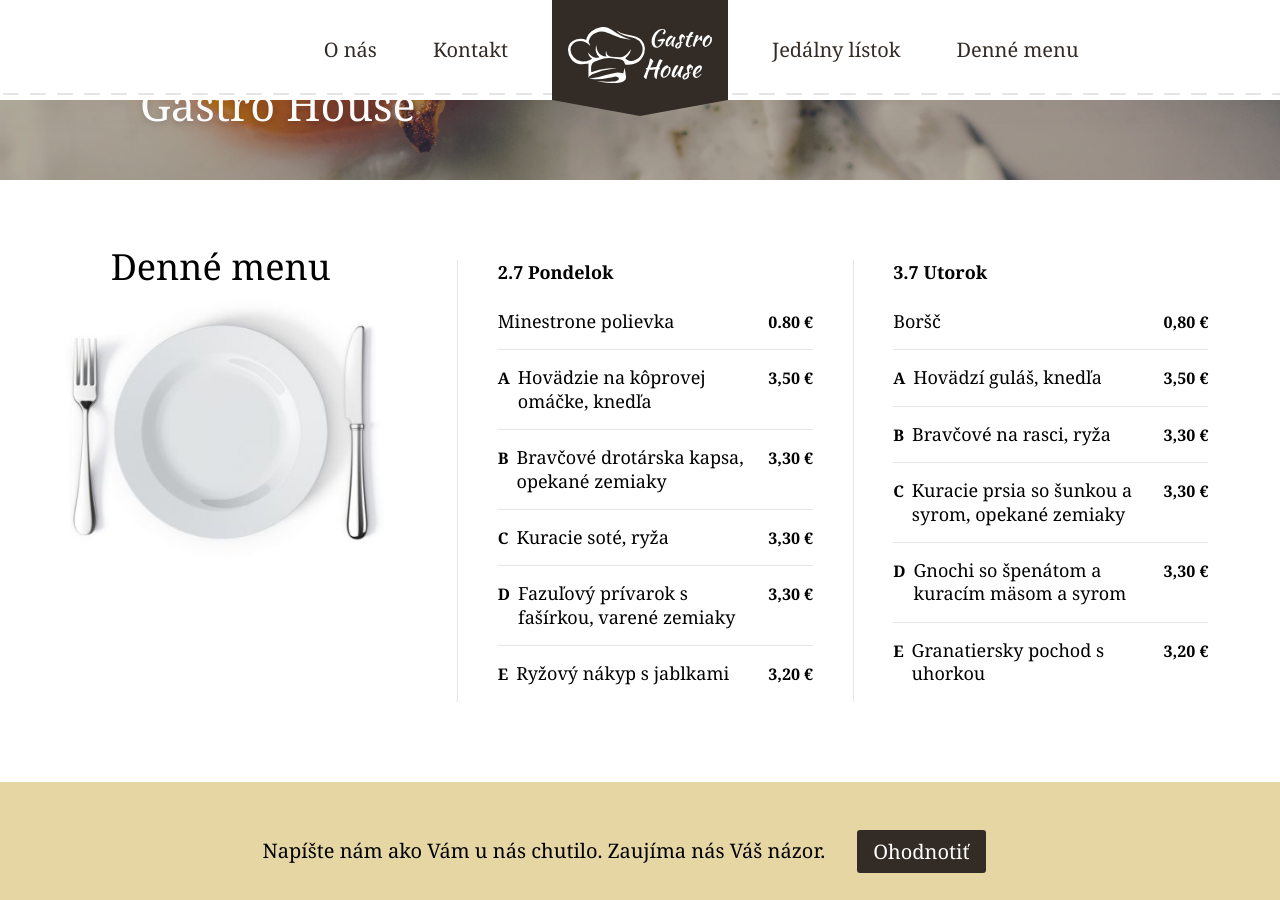
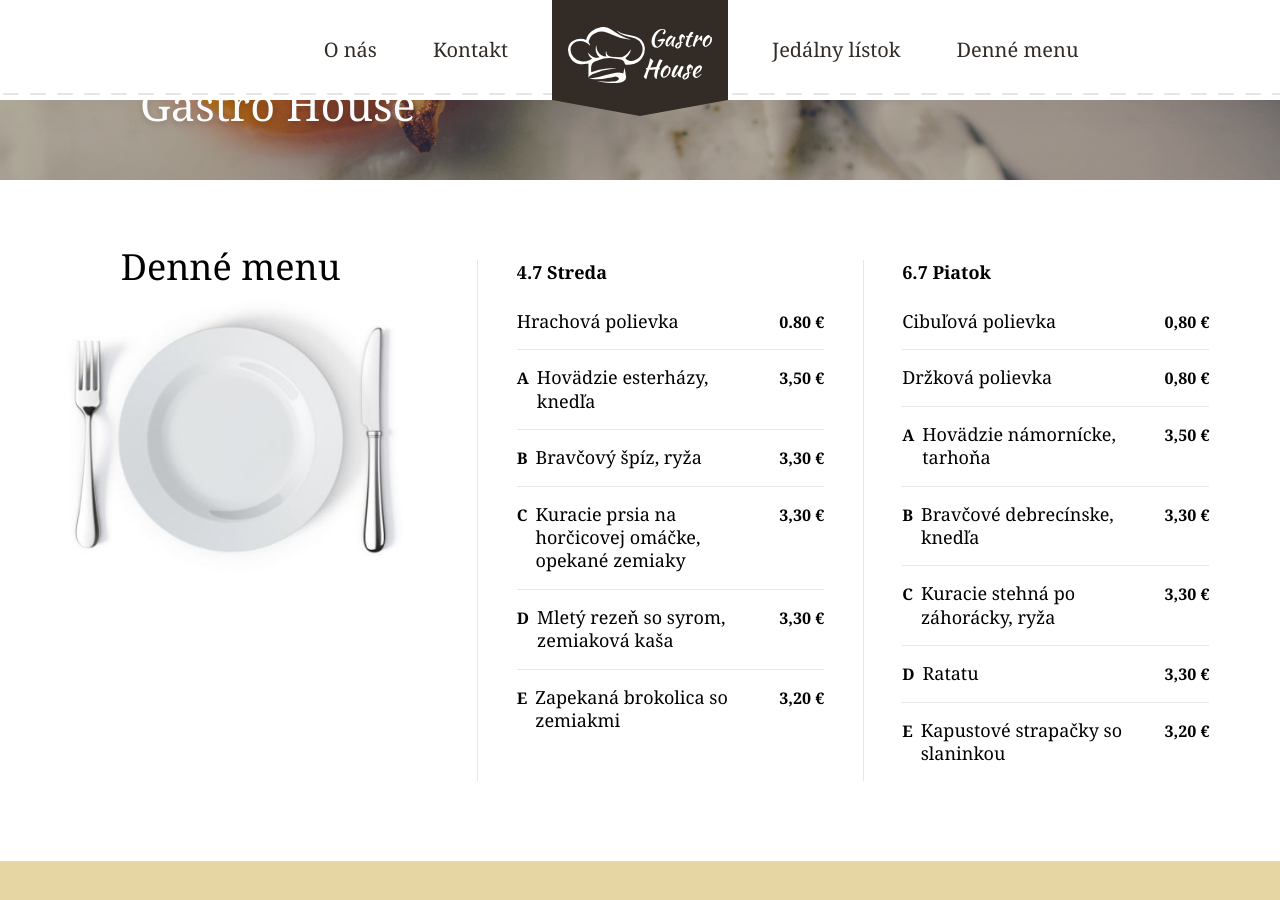
Before and after one commit to gastrohouse/web, a Jekyll site: the page built from _pages/home.html, in a window 1280 px wide and 900 px high, scrolled down 550 px. Built offline with Jekyll 4.4.1, drawn with Linux system fonts in a browser that asks for light colours.

Commit message:
Update from Forestry.io - Updated home.html

```diff
--- a/_pages/home.html
+++ b/_pages/home.html
@@ -2,44 +2,46 @@
 permalink: "/"
 layout: home
 menu:
-- day: 2.7 Pondelok
+- day: 4.7 Streda
   food:
-  - title: 'Minestrone polievka '
+  - title: 'Hrachová polievka '
     price: '0.80'
-  - title: Hovädzie na kôprovej omáčke, knedľa
+  - title: Hovädzie esterházy, knedľa
     mark: A
     price: '3,50'
-  - title: Bravčové drotárska kapsa, opekané zemiaky
+  - title: Bravčový špíz, ryža
     mark: B
     price: '3,30'
-  - title: Kuracie soté, ryža
+  - title: Kuracie prsia na horčicovej omáčke, opekané zemiaky
     mark: C
     price: '3,30'
-  - title: Fazuľový prívarok s fašírkou, varené zemiaky
+  - title: Mletý rezeň so syrom, zemiaková kaša
     mark: D
     price: '3,30'
-  - title: Ryžový nákyp s jablkami
+  - title: Zapekaná brokolica so zemiakmi
     mark: E
     price: '3,20'
 - food:
-  - title: Boršč
+  - title: Cibuľová polievka
     price: 0,80
-  - title: Hovädzí guláš, knedľa
+  - title: Držková polievka
+    price: 0,80
+  - title: Hovädzie námornícke, tarhoňa
     mark: A
     price: '3,50'
-  - title: Bravčové na rasci, ryža
+  - title: Bravčové debrecínske, knedľa
     mark: B
     price: '3,30'
-  - title: Kuracie prsia so šunkou a syrom, opekané zemiaky
+  - title: Kuracie stehná po záhorácky, ryža
     mark: C
     price: '3,30'
-  - title: Gnochi so špenátom a kuracím mäsom a syrom
+  - title: Ratatu
     mark: D
     price: '3,30'
   - mark: E
     price: '3,20'
-    title: Granatiersky pochod s uhorkou
-  day: 3.7 Utorok
+    title: Kapustové strapačky so slaninkou
+  day: 6.7 Piatok
 intro:
   title: Gastro House
   perex: ''
```
Also changed, not shown: .forestry/front_matter/templates/default.yml.
